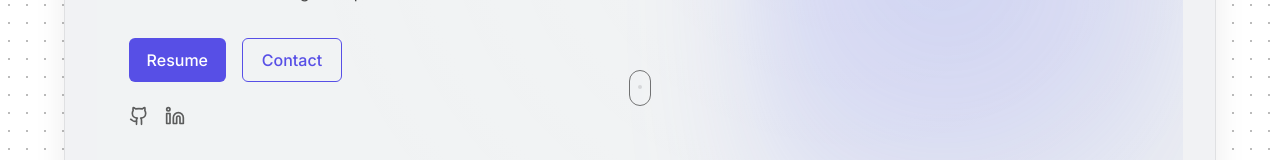
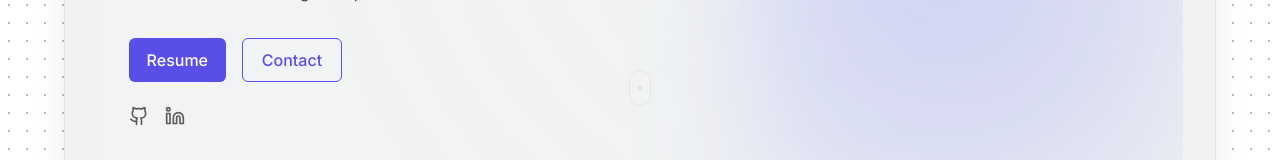
Before and after one commit to sushantshinde7/sushant-portfolio, a React (Vite) app: page / in a window 1280 px wide. Shown: the part 490-650 px from the top of the page. Built offline with nearby package versions, Linux system fonts and the light colour scheme.

Commit message:
hero's scroll inicator fixed

```diff
--- a/src/styles/Hero.css
+++ b/src/styles/Hero.css
@@ -169,20 +169,20 @@
   transform: translateX(-50%);
   width: 22px;
   height: 36px;
-  border: 1px solid var(--text);
+  border: 1px solid var(--border);
+  opacity: 0.9;
   border-radius: 999px;
   display: flex;
   justify-content: center;
   padding-top: 6px;
-  opacity: 0.6;
 }
 
 .scroll-dot {
   width: 4px;
   height: 4px;
-  background: var(--text);
+  background: var(--text-muted);
   border-radius: 50%;
-  animation: scroll 1.4s infinite ease-in-out;
+  animation: scroll 2.4s infinite ease-in-out;
 }
 
 /* ===== Animations ===== */
```
